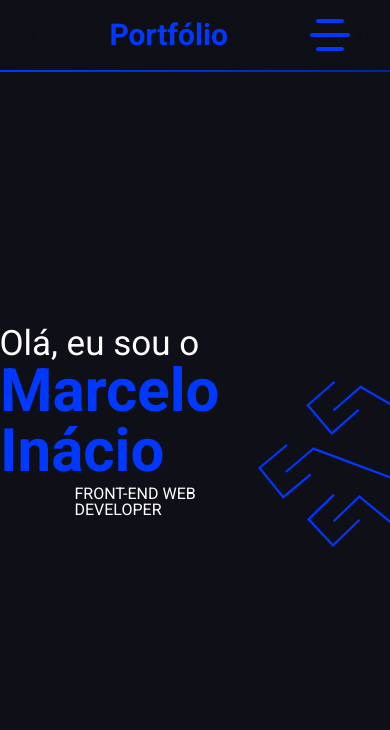
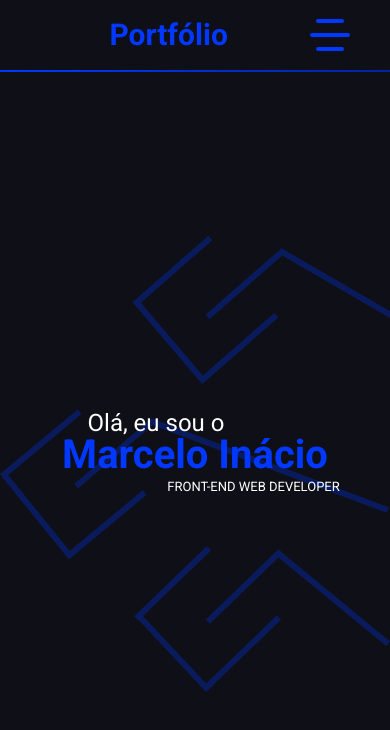
Before and after one commit to MarceloInacioJr/Porfolio, a plain HTML site: page index.html in a window 390 px wide. Drawn offline with Linux system fonts and the light colour scheme.

Commit message:
Fixing layer error

```diff
--- a/css/header.css
+++ b/css/header.css
@@ -1,6 +1,6 @@
 /* html  */
 
-html{
+html {
    font-family: 'Roboto';
    background-color: #0F0F17;
    overflow-x: hidden;
@@ -8,14 +8,14 @@ html{
 
 
 /* cover */
-.cover-content{
+.cover-content {
    height: 100vh;
    width: 100vw;
    display: flex;
 }
 
 
- .cover-title{
+.cover-title {
    height: 100%;
    width: 70%;
    display: flex;
@@ -25,13 +25,13 @@ html{
 
 }
 
-#title-one{
-   color:white;
+#title-one {
+   color: white;
    font-size: 35px;
-   margin-left: -20% ;
+   margin-left: -20%;
 }
 
-#title-two{
+#title-two {
    color: #0038FF;
    font-size: 60px;
    font-weight: bold;
@@ -44,15 +44,66 @@ html{
    margin-top: 5px;
 }
 
- .cover-img{
+.cover-img {
    width: 40%;
    display: flex;
    justify-content: end;
    align-items: end;
 }
 
+.cover-img img {
+   height: 90%;
+   width: 100%;
+
+}
+
+/* mobile */
+@media (max-width:1200px) {
+
+   /* cover-title */
+   #title-one {
+      color: white;
+      font-size: 24px;
+      margin-left: -20%;
+   }
+
+   #title-two {
+      color: #0038FF;
+      font-size: 40px;
+      font-weight: bold;
+   }
+
+   #title-three {
+      font-size: 13px;
+      color: white;
+      margin-left: 30%;
+      margin-top: 5px;
+   }
+
+
+
+
+
+   .cover-title {
+      position: absolute !important;
+      flex: 1;
+      margin-top: 72px;
+      height: 90%;
+      width: 100%;
+      opacity: 1;
+
+   }
+
+   .cover-img {
+      opacity: .3;
+
+      width: 100vw;
+      z-index: -1;
+
+   }
+
    .cover-img img{
       height: 90%;
-    width: 100%;
-    margin-right: -10px;
+
    }
+}
--- a/css/navbar.css
+++ b/css/navbar.css
@@ -5,12 +5,13 @@
   width: 100vw;
   display: flex;
   justify-content: space-between;
-  background-color: #0f0f1700;
+  background-color: #0f0f17;
   backdrop-filter:  blur(20px) ;
   border-bottom: 2px solid transparent;
   border-image: linear-gradient(to right, #0038FF, #0124a3);
   border-image-slice: 1;
   position: fixed;
+  z-index: 1;
 
 }
 
@@ -31,7 +32,6 @@
 /* nav button menu */
 
 #nav-menu {
-
   display: flex;
   justify-content: center;
   align-items: center;
@@ -128,6 +128,7 @@
   border-left: 3px solid #0038FF;
   margin-right: -20vw ;
   transition: .5s ease-out;
+  z-index: 1;
 }
 
 .bar-active{
```
Lines whose indentation alone changed are shown as unchanged.
